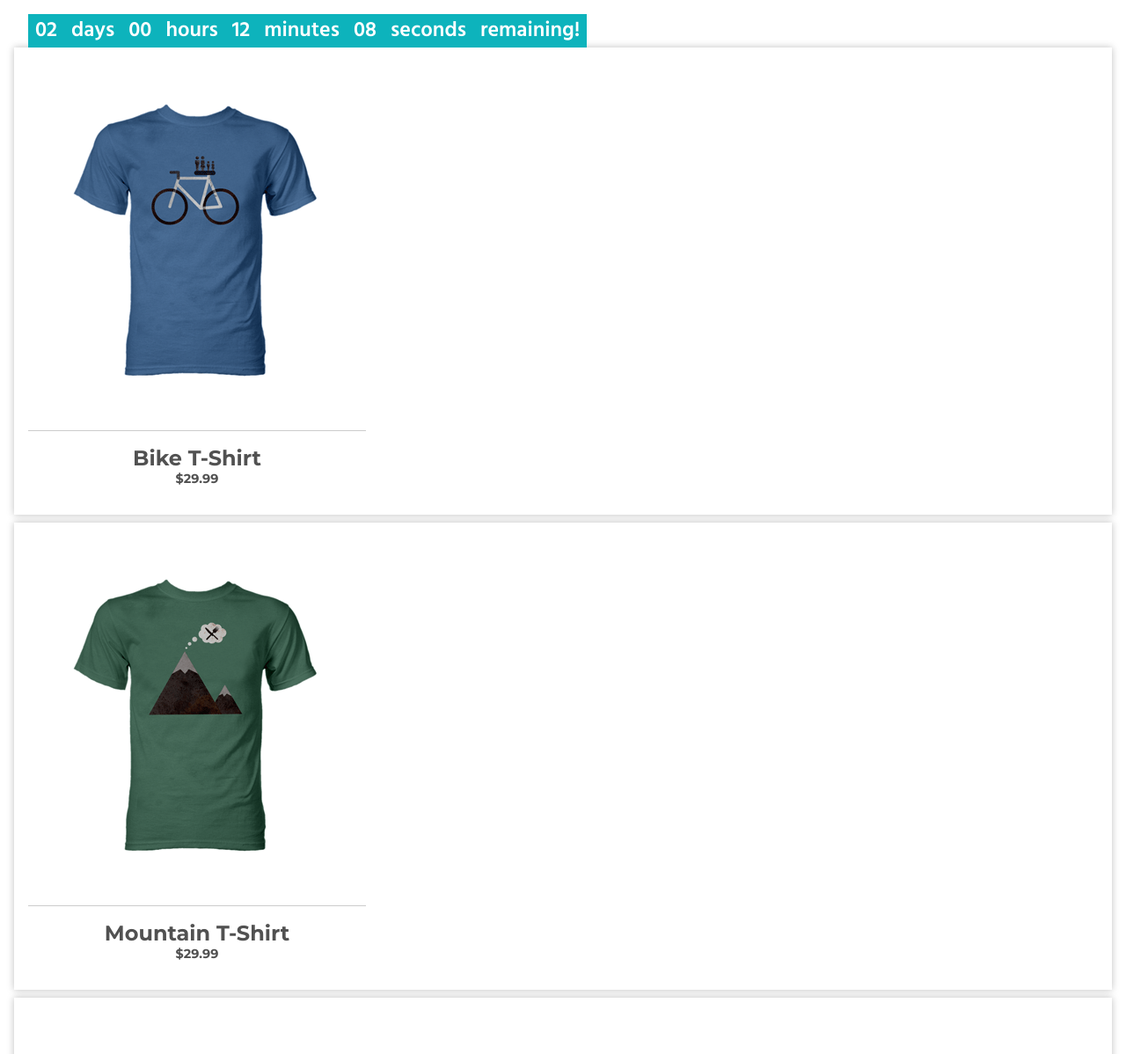
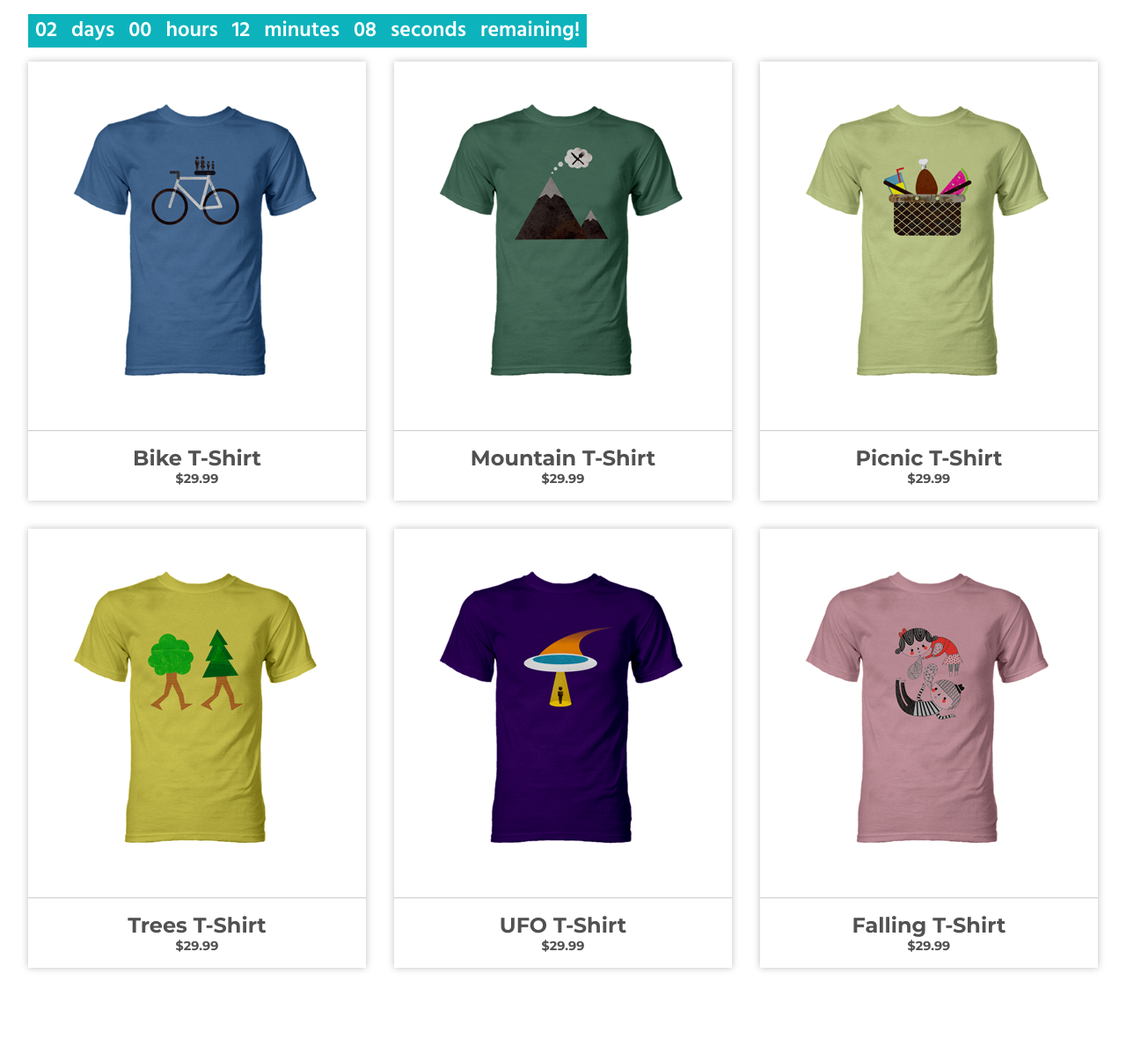
Before and after one commit to lane-bmc/iat339-project02, a plain HTML site: page current-styles.html in a window 1280 px wide. Shown: the part 219-1417 px from the top of the page at 88% size. Drawn offline with Linux system fonts and the light colour scheme.

Commit message:
change the layout for all pages contain the product lists

```diff
--- a/current-styles.html
+++ b/current-styles.html
@@ -41,8 +41,8 @@
 
 
         <div class="grid-container">
-          <div class="product-listing">
-            <figure class="col-1of3">
+          <div class="col-1of3">
+            <figure class="product-listing">
               <a href="current-item-bike.html">
                 <img src="img/tshirt-bike.png" alt="Blue t-shirt with a bike on the front. The bike has people standing on its seat.">
               </a>
@@ -55,8 +55,8 @@
             </figure>
           </div>
 
-          <div class="product-listing">
-            <figure class="col-1of3">
+          <div class="col-1of3">
+            <figure class="product-listing">
               <a href="current-item-mountain.html">
                 <img src="img/tshirt-mountain.png" alt="Green t-shirt with two mountains on the front. The tall mountain is thinking about food.">
               </a>
@@ -69,8 +69,8 @@
             </figure>
           </div>
 
-          <div class="product-listing">
-            <figure class="col-1of3">
+          <div class="col-1of3">
+            <figure class="product-listing">
               <a href="current-item-bike.html">
                 <img src="img/tshirt-picnic.png" alt="Yellow t-shirt with a picnic basket containing chicken, watermelon, and lemonade on the front.">
               </a>
@@ -85,8 +85,8 @@
         </div>
 
         <div class="grid-container">
-          <div class="product-listing">
-            <figure class="col-1of3">
+          <div class="col-1of3" >
+            <figure class="product-listing">
               <a href="current-item-bike.html">
                 <img src="img/tshirt-trees.png" alt="Yellow t-shirt with walking trees on the front.">
               </a>
@@ -99,8 +99,8 @@
             </figure>
           </div>
 
-         <div class="product-listing">
-            <figure class="col-1of3">
+         <div class="col-1of3" >
+            <figure class="product-listing">
               <a href="current-item-bike.html">
                 <img src="img/tshirt-ufo.png" alt="Purple t-shirt with a UFO abducting a man on the front.">
               </a>
@@ -113,8 +113,8 @@
             </figure>
           </div>
 
-         <div class="product-listing">
-            <figure class="col-1of3">
+         <div class="col-1of3">
+            <figure class="product-listing">
               <a href="current-item-bike.html">
                 <img src="img/tshirt-falling.png" alt="Pink t-shirt with two falling children on the front.">
               </a>
```
Also changed, not shown: discontinued-styles.html (+12 -12 lines), index.html (+12 -12 lines).
